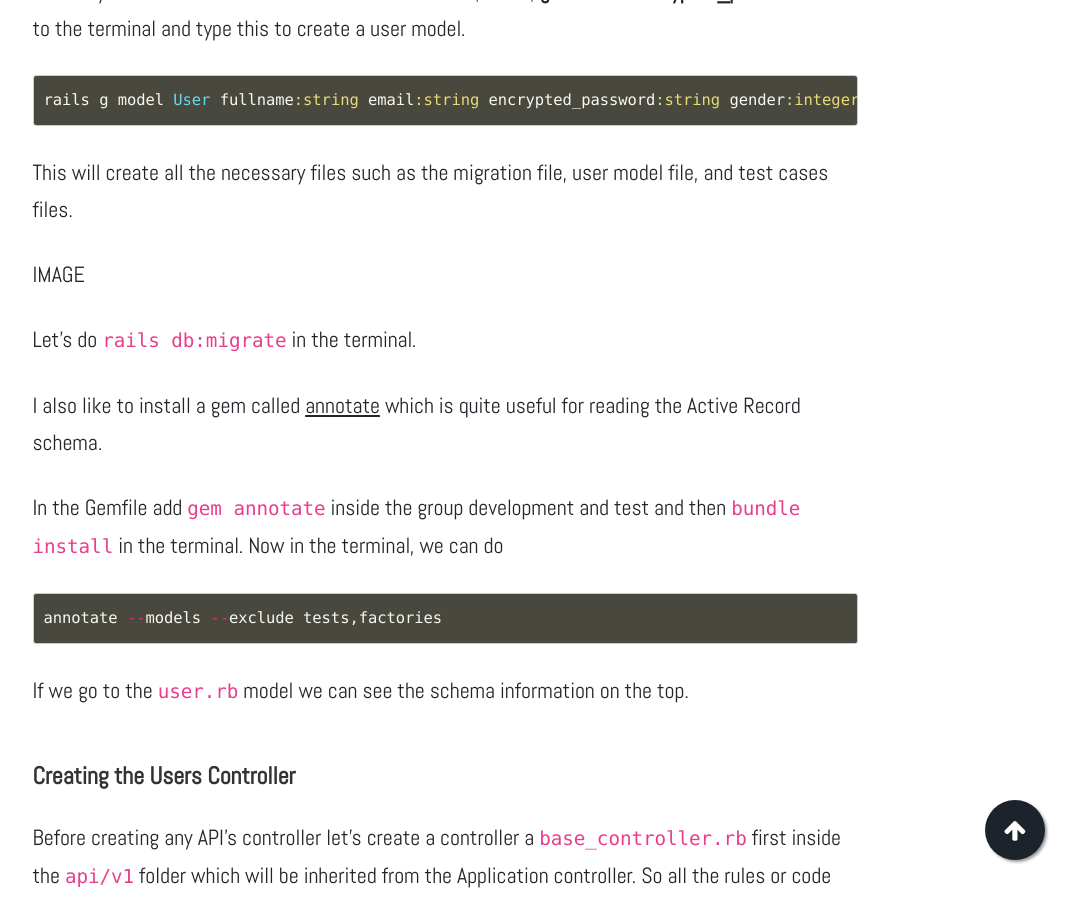
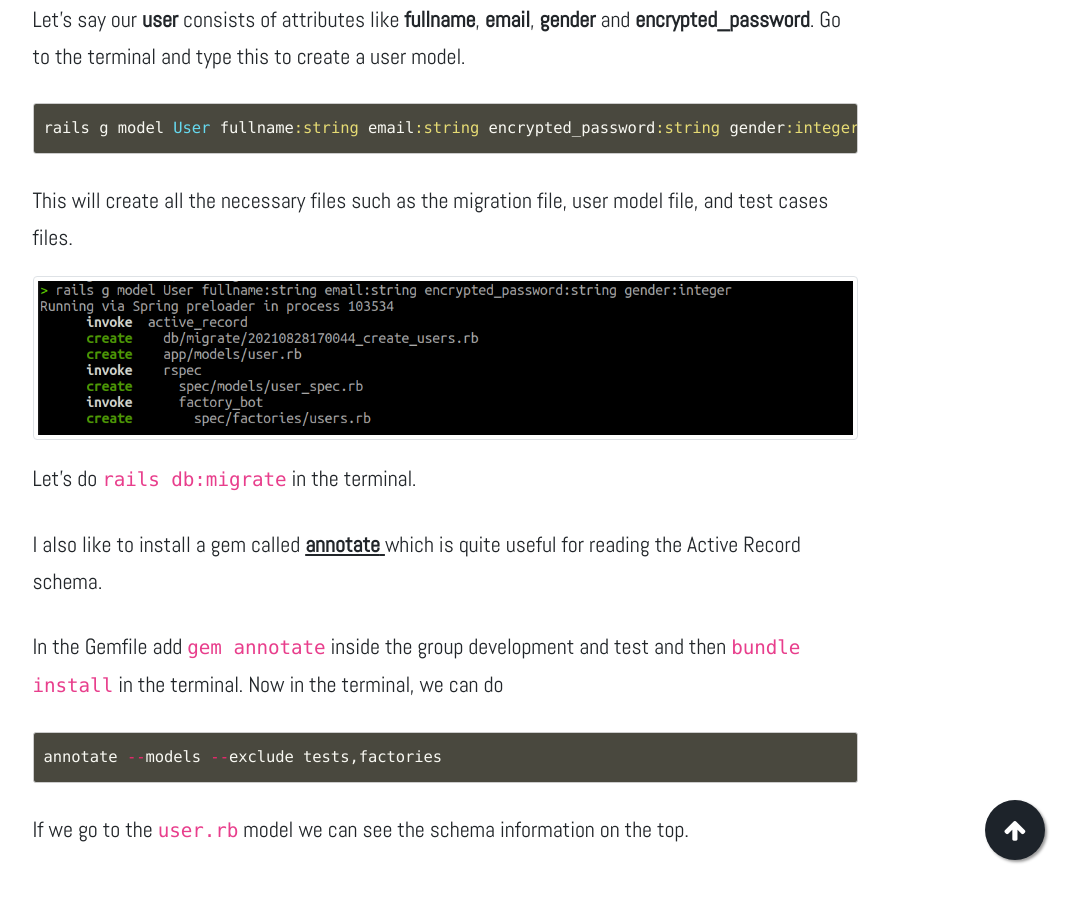
Before and after one commit to developerBlogs/developerBlogs.github.io, a Jekyll site: the page built from _posts/2021-08-29-rails_api_series-02.markdown, in a window 1280 px wide and 900 px high, scrolled down 2065 px. Shown: the whole window, without its empty margins (195-1275 px from the left). Built offline with Jekyll 4.4.1, drawn with Linux system fonts in a browser that asks for light colours; emoji names are drawn with the system emoji font; some web fonts are replaced; comment, search, counter and statistics services are not loaded.

Commit message:
solved image issues

````diff
--- a/_posts/2021-08-29-rails_api_series-02.markdown
+++ b/_posts/2021-08-29-rails_api_series-02.markdown
@@ -15,6 +15,7 @@ uniq_body_id: 'post6'
 ## Creating our first API endpoint
 
 <img class= "img-fluid img-thumbnail img-space" src="{{site.baseurl}}/assets/img/programmer.jpg">
+
 Let's create our first API endpoint which will be a CRUD endpoint for the user. Before doing that we need to make sure where our API code should go. I hope you are familiar with the rails MVC pattern and how organizes its codebase. If not go ahead and check <a href="https://hackernoon.com/understanding-your-rails-application-structure-r8w32xj" target="_blank">**this** </a> out first.
 
 ### API versioning
@@ -38,12 +39,10 @@ rails g model User fullname:string email:string encrypted_password:string gender
 ```
 
 This will create all the necessary files such as the migration file, user model file, and test cases files.
-
-IMAGE
-
+<img class= "img-fluid img-thumbnail img-space" src="{{site.baseurl}}/assets/img/migration.png">
 Let's do `rails db:migrate` in the terminal.
 
-I also like to install a gem called [annotate](https://github.com/ctran/annotate_models) which is quite useful for reading the Active Record schema.
+I also like to install a gem called <a href="https://github.com/ctran/annotate_models" target="_blank">**annotate** </a> which is quite useful for reading the Active Record schema.
 
 In the Gemfile add `gem annotate` inside the group development and test and then `bundle install` in the terminal. Now in the terminal, we can do
 
@@ -67,7 +66,6 @@ module Api
     end
   end
 end
-
 ```
 
 Now again inside the folder `api/v1` let's create a User's controller which will inherit from the Base controller.
@@ -98,12 +96,11 @@ module Api
     end
   end
 end
-
 ```
 
 ### Writing Test Cases for User model
 
-Let's write some test cases for the user model first also known as **unit test**. I like using the [shoulda_matchers](https://github.com/thoughtbot/shoulda-matchers) gem which provides the common test functionality.
+Let's write some test cases for the user model first also known as **unit test**. I like using the <a href="https://github.com/thoughtbot/shoulda-matchers" target="_blank">**shoulda_matchers** </a> gem which provides the common test functionality.
 
 In the Gemfile add `gem 'shoulda-matchers', '~> 5.0'`inside test group and hit bundle install, and in the `rails_helpers.rb` add this at the end.
 
@@ -114,7 +111,6 @@ Shoulda::Matchers.configure do |config|
     with.library :rails
   end
 end
-
 ```
 
 And in the `user_spec.rb` let's write some test cases
@@ -127,7 +123,6 @@ RSpec.describe User, type: :model do
   it { should validate_presence_of(:full_name) }
   it { should validate_presence_of(:encrypted_password) }
 end
-
 ```
 
 Let's run the test cases and check if its pass or fails. In the terminal enter `rspec spec/models`
@@ -140,7 +135,6 @@ Our `user.rb` model will look something like this now
 class User < ApplicationRecord
   validates :email, :fullname, :encrypted_password, presence: true
 end
-
 ```
 
 Let's check the test again with `rspec spec/models`
````
Also changed, not shown: assets/img/migration.png (added).
